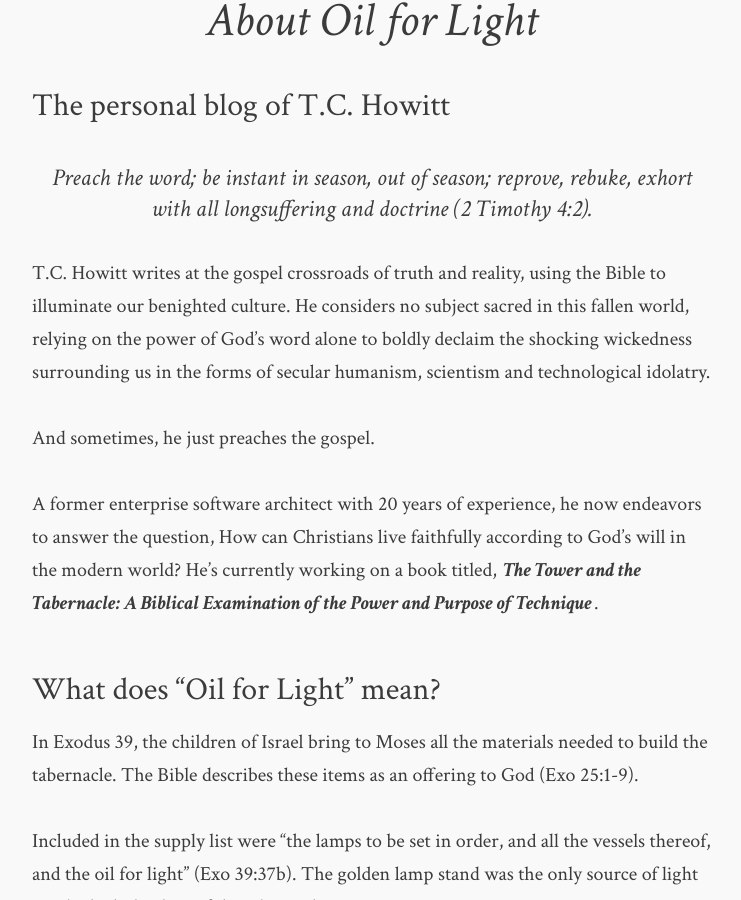
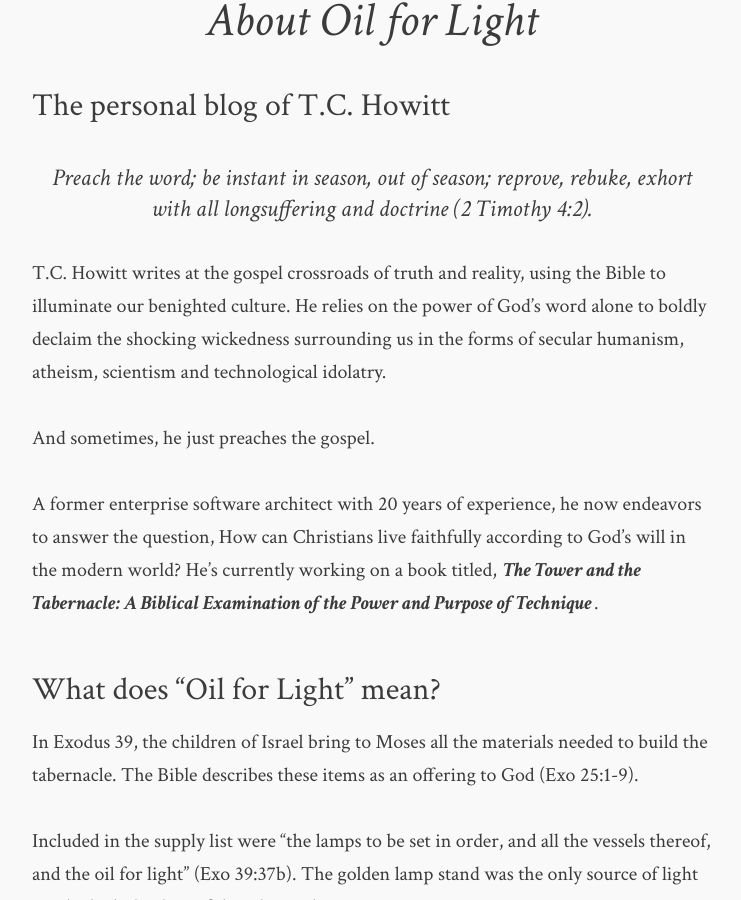
Before and after one commit to flashlightministries/oilforlight, a Jekyll site: the page built from about.md, in a window 1280 px wide and 900 px high, scrolled down 625 px. Shown: the whole window, without its empty margins (268-1009 px from the left). Built offline with Jekyll 4.4.1, drawn with Linux system fonts in a browser that asks for light colours; nearby versions of some CDN libraries.

Commit message:
Update about.md

```diff
--- a/about.md
+++ b/about.md
@@ -7,7 +7,7 @@
 
 > Preach the word; be instant in season, out of season; reprove, rebuke, exhort with all longsuffering and doctrine (2 Timothy 4:2).
 
-T.C. Howitt writes at the gospel crossroads of truth and reality, using the Bible to illuminate our benighted culture.  He considers no subject sacred in this fallen world, relying on the power of God's word alone to boldly declaim the shocking wickedness surrounding us in the forms of secular humanism, scientism and technological idolatry.
+T.C. Howitt writes at the gospel crossroads of truth and reality, using the Bible to illuminate our benighted culture.  He relies on the power of God's word alone to boldly declaim the shocking wickedness surrounding us in the forms of secular humanism, atheism, scientism and technological idolatry.
 
 And sometimes, he just preaches the gospel.
 
```
